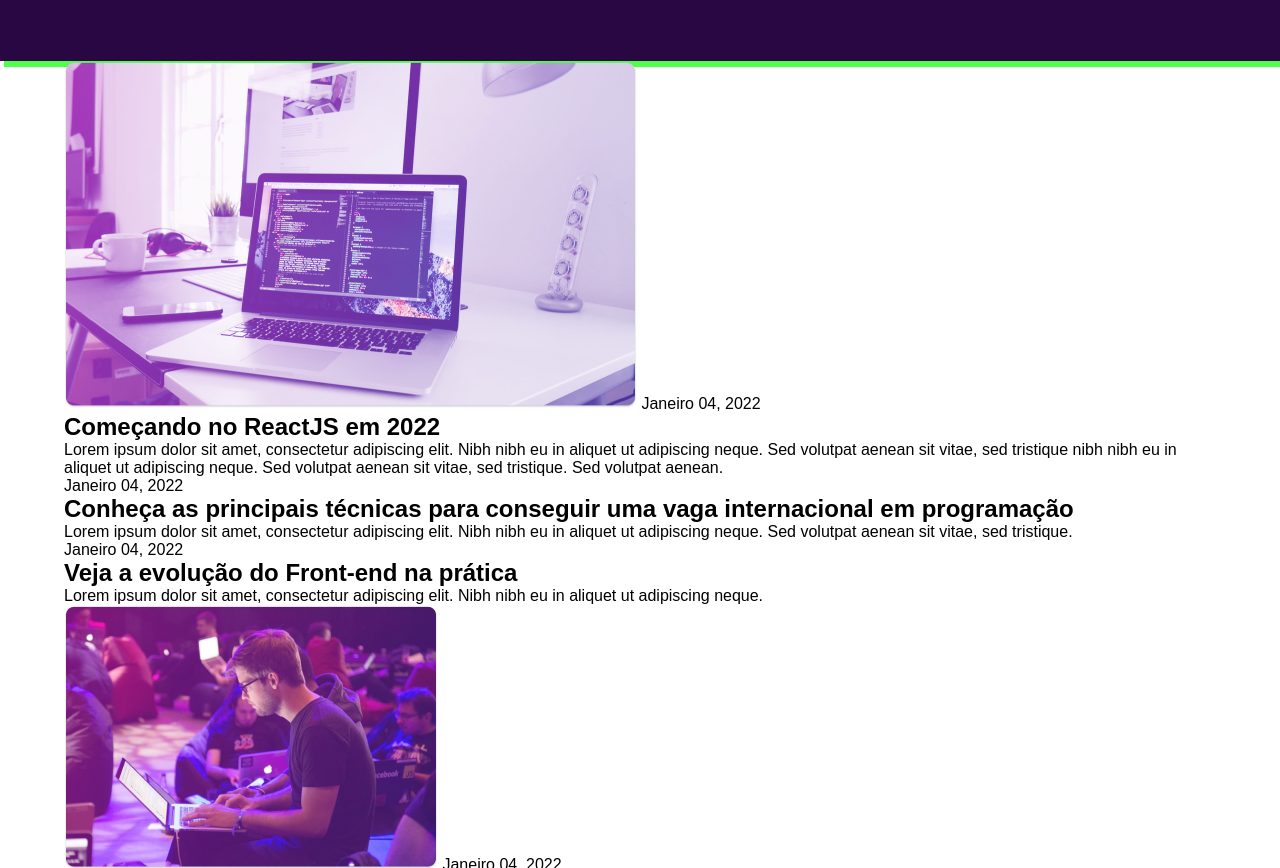
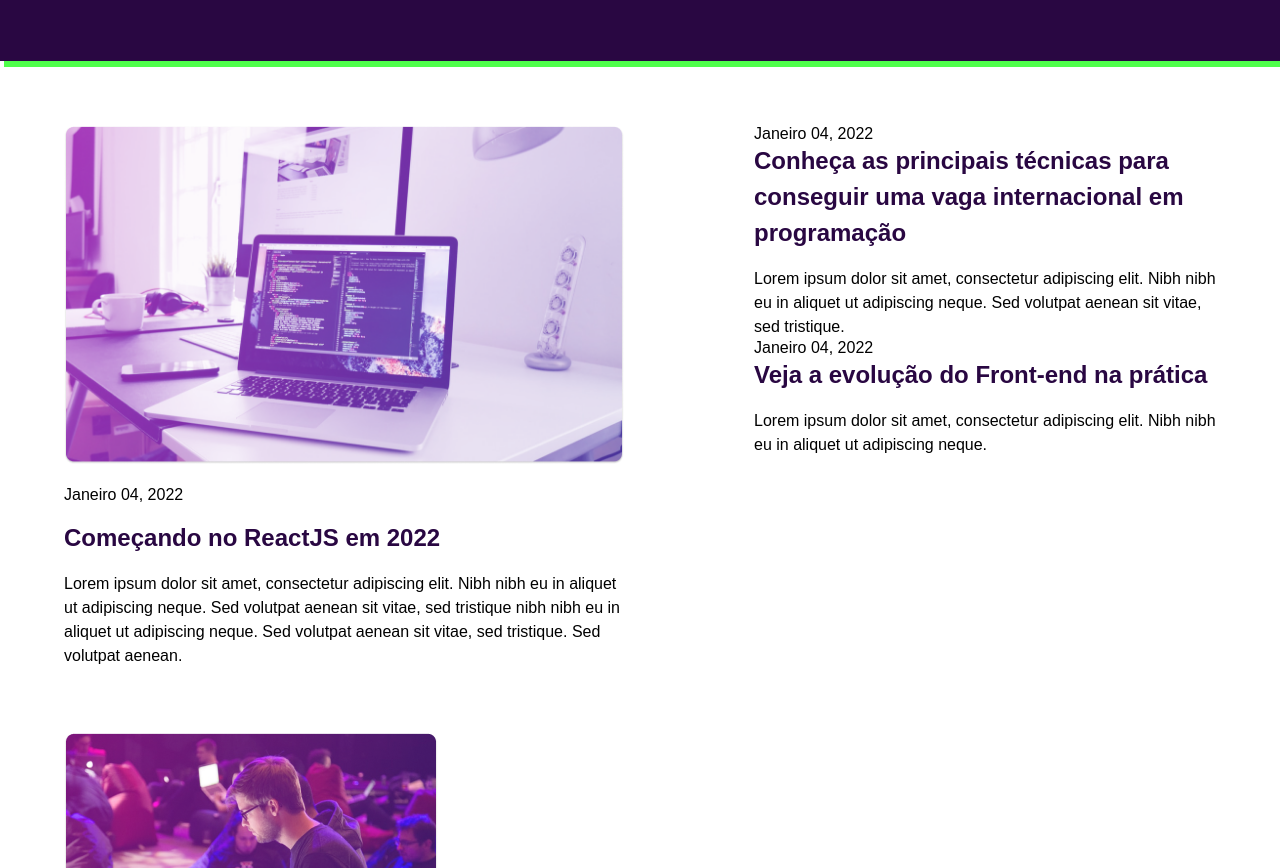
Before and after one commit to raelalves182/rocketseat-challenges, a plain HTML site: page rocketblog/index.html in a window 1280 px wide. Shown: the part 545-1413 px from the top of the page. Drawn offline with Linux system fonts and the light colour scheme.

Commit message:
feat: sidebar

```diff
--- a/rocketblog/index.html
+++ b/rocketblog/index.html
@@ -51,27 +51,27 @@
   </header>
 
   <main class="container">
-    <section>
-      <div>
-        <div>
+    <section class="recents">
+      <div class="recents__post">
+        <div class="post-title">
           <img src="assets/post-1.png" alt="post-1">
           <span>Janeiro 04, 2022</span>
         </div>
 
-        <div>
+        <div class="post-content">
           <h1>Começando no ReactJS em 2022</h1>
           <p>Lorem ipsum dolor sit amet, consectetur adipiscing elit. Nibh nibh eu in aliquet ut adipiscing neque. Sed volutpat aenean sit vitae, sed tristique nibh nibh eu in aliquet ut adipiscing neque. Sed volutpat aenean sit vitae, sed tristique. Sed volutpat aenean.</p>
         </div>
       </div>
 
-      <div>
-        <div>
+      <div class="recents__sidebar">
+        <div class="sidebar-title">
           <span>Janeiro 04, 2022</span>
           <h2>Conheça as principais técnicas para conseguir uma vaga internacional em programação</h2>
           <p>Lorem ipsum dolor sit amet, consectetur adipiscing elit. Nibh nibh eu in aliquet ut adipiscing neque. Sed volutpat aenean sit vitae, sed tristique.</p>
         </div>
 
-        <div>
+        <div class="sidebar-title">
           <span>Janeiro 04, 2022</span>
           <h2>Veja a evolução do Front-end na prática</h2>
           <p>Lorem ipsum dolor sit amet, consectetur adipiscing elit. Nibh nibh eu in aliquet ut adipiscing neque. </p>
--- a/rocketblog/styles/main/style.scss
+++ b/rocketblog/styles/main/style.scss
@@ -0,0 +1,57 @@
+.recents {
+  margin: 64px 0;
+  display: flex;
+  gap: 130px;
+
+  &__post {
+    max-width: 560px;
+
+    .post-title {
+      margin-bottom: 16px;
+      img {
+        width: 100%;
+        height: auto;
+        margin-bottom: 16px;
+      }
+
+      span {
+        font-size: 16px;
+        line-height: 19px;
+      }
+    }
+
+    .post-content {
+      h1 {
+        font-size: 24px;
+        line-height: 36px;
+        font-weight: 700;
+        color: var(--purple-bg);
+        margin-bottom: 16px;
+      }
+
+      p {
+        font-size: 16px;
+        line-height: 24px;
+        font-weight: 400;
+      }
+    }
+  }
+
+  &__sidebar {
+   .sidebar-title {
+    h2 {
+      font-size: 24px;
+      line-height: 36px;
+      font-weight: 700;
+      color: var(--purple-bg);
+      margin-bottom: 16px;
+    }
+
+    p {
+      font-size: 16px;
+      line-height: 24px;
+      font-weight: 400;
+    }
+   }
+  }
+}
```
Also changed, not shown: rocketblog/styles/main.css, rocketblog/styles/main/style.css, 2 other files.
